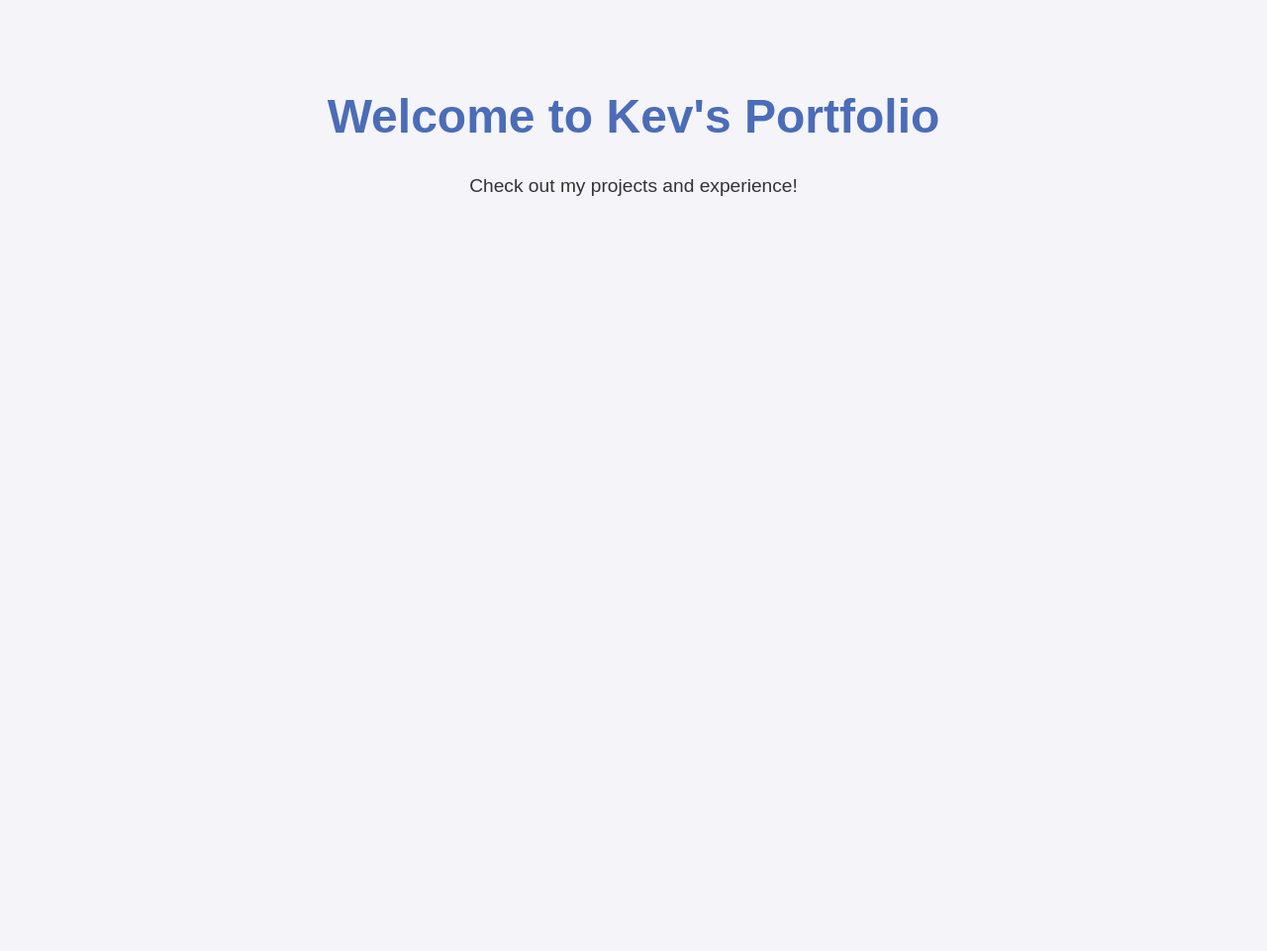
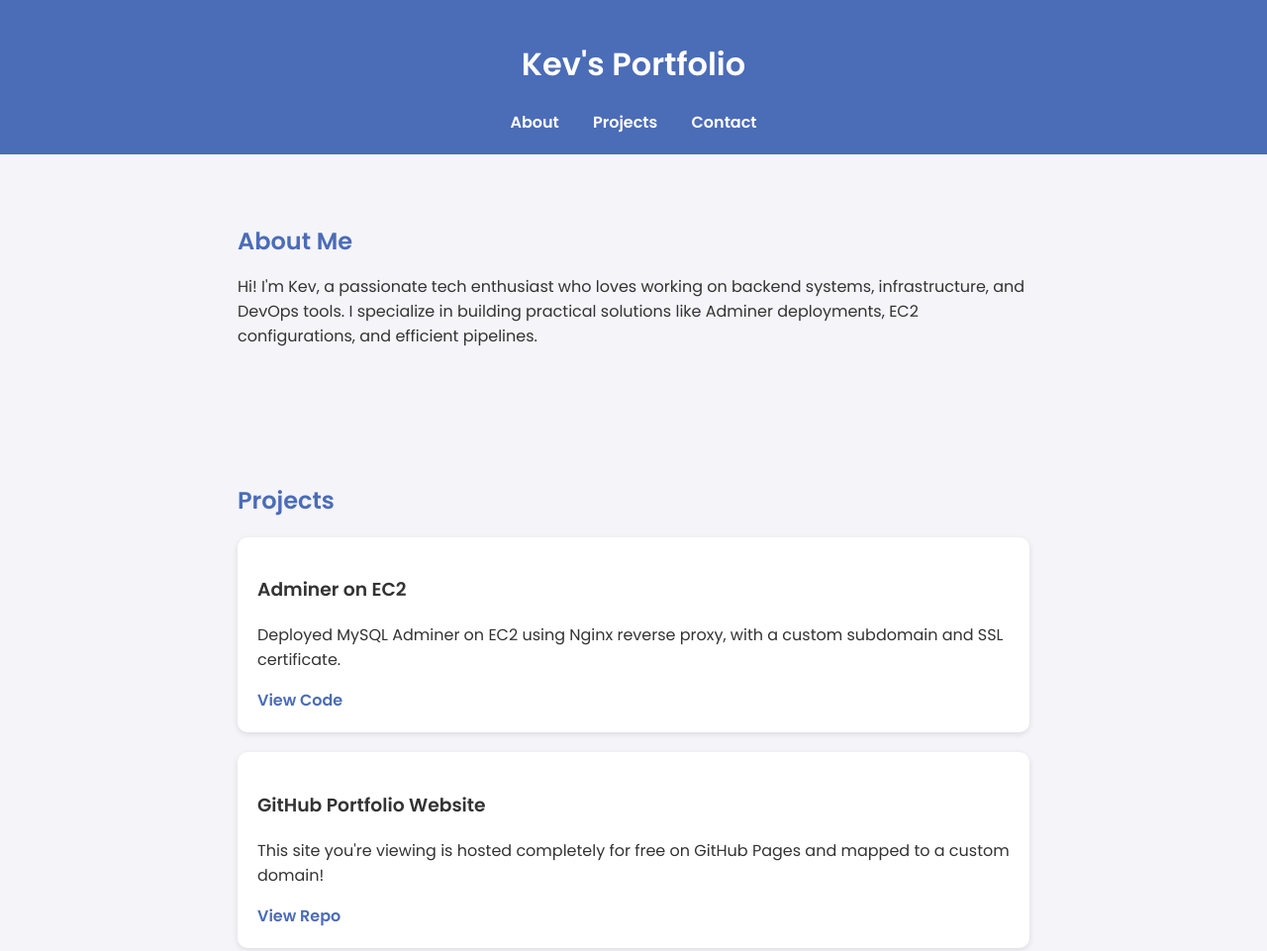
Before and after one commit to blackroseidol777/website-domain, a plain HTML site: page index.html in a window 1280 px wide. Shown: the top 961 px of the page at 99% size. Before the commit the page ends 800 px from the top, so only its background shows below. Drawn offline with Linux system fonts and the light colour scheme.

Commit message:
NO_TICKET - update html file

```diff
--- a/index.html
+++ b/index.html
@@ -1,29 +1,107 @@
 <!DOCTYPE html>
 <html lang="en">
 <head>
-  <meta charset="UTF-8">
-  <meta name="viewport" content="width=device-width, initial-scale=1">
+  <meta charset="UTF-8" />
+  <meta name="viewport" content="width=device-width, initial-scale=1.0" />
   <title>Kev's Portfolio</title>
-  <link rel="icon" href="https://kevs.digital/favicon.ico">
+  <link rel="icon" href="https://kevs.digital/favicon.ico" />
+  <link href="https://fonts.googleapis.com/css2?family=Poppins:wght@400;600&display=swap" rel="stylesheet" />
   <style>
     body {
-      font-family: Arial, sans-serif;
-      background-color: #f4f4f9;
+      font-family: 'Poppins', sans-serif;
+      margin: 0;
+      background: #f4f4f9;
       color: #333;
+    }
+    header {
+      background: #4b6cb7;
+      color: white;
+      padding: 20px 0;
       text-align: center;
-      padding: 50px;
     }
-    h1 {
-      font-size: 3em;
+    nav a {
+      margin: 0 15px;
+      color: white;
+      text-decoration: none;
+      font-weight: bold;
+    }
+    section {
+      padding: 50px 20px;
+      max-width: 800px;
+      margin: auto;
+    }
+    h2 {
       color: #4b6cb7;
+      margin-bottom: 10px;
     }
-    p {
-      font-size: 1.2em;
+    .project {
+      background: white;
+      margin: 20px 0;
+      padding: 20px;
+      border-radius: 10px;
+      box-shadow: 0 2px 6px rgba(0,0,0,0.1);
+    }
+    .project a {
+      color: #4b6cb7;
+      text-decoration: none;
+      font-weight: bold;
+    }
+    footer {
+      text-align: center;
+      padding: 20px;
+      background: #eee;
+      margin-top: 50px;
+      font-size: 0.9em;
     }
   </style>
 </head>
 <body>
-  <h1>Welcome to Kev's Portfolio</h1>
-  <p>Check out my projects and experience!</p>
+
+  <header>
+    <h1>Kev's Portfolio</h1>
+    <nav>
+      <a href="#about">About</a>
+      <a href="#projects">Projects</a>
+      <a href="#contact">Contact</a>
+    </nav>
+  </header>
+
+  <section id="about">
+    <h2>About Me</h2>
+    <p>Hi! I'm Kev, a passionate tech enthusiast who loves working on backend systems, infrastructure, and DevOps tools. I specialize in building practical solutions like Adminer deployments, EC2 configurations, and efficient pipelines.</p>
+  </section>
+
+  <section id="projects">
+    <h2>Projects</h2>
+
+    <div class="project">
+      <h3>Adminer on EC2</h3>
+      <p>Deployed MySQL Adminer on EC2 using Nginx reverse proxy, with a custom subdomain and SSL certificate.</p>
+      <a href="https://github.com/blackroseidol777/website-domain" target="_blank">View Code</a>
+    </div>
+
+    <div class="project">
+      <h3>GitHub Portfolio Website</h3>
+      <p>This site you're viewing is hosted completely for free on GitHub Pages and mapped to a custom domain!</p>
+      <a href="https://github.com/blackroseidol777/website-domain" target="_blank">View Repo</a>
+    </div>
+  </section>
+
+  <section id="articles">
+    <h2>Documentation & Articles</h2>
+    <p>I write technical articles, guides, and documentation related to DevOps, infrastructure, and deployment best practices. You can find them on my Medium profile:</p>
+    <p><a href="https://medium.com/@kevin.degracia" target="_blank">Visit my Medium: @kevin.degracia</a></p>
+  </section>
+
+  <section id="contact">
+    <h2>Contact</h2>
+    <p>You can reach me at <strong>kevindegracia1997@gmail.com</strong> or through my GitHub profile below:</p>
+    <p><a href="https://github.com/blackroseidol777" target="_blank">GitHub: blackroseidol777</a></p>
+  </section>
+
+  <footer>
+    <p>© 2025 Kev — Built with 💻 and hosted on <a href="https://pages.github.com/" target="_blank">GitHub Pages</a></p>
+  </footer>
+
 </body>
 </html>
```
